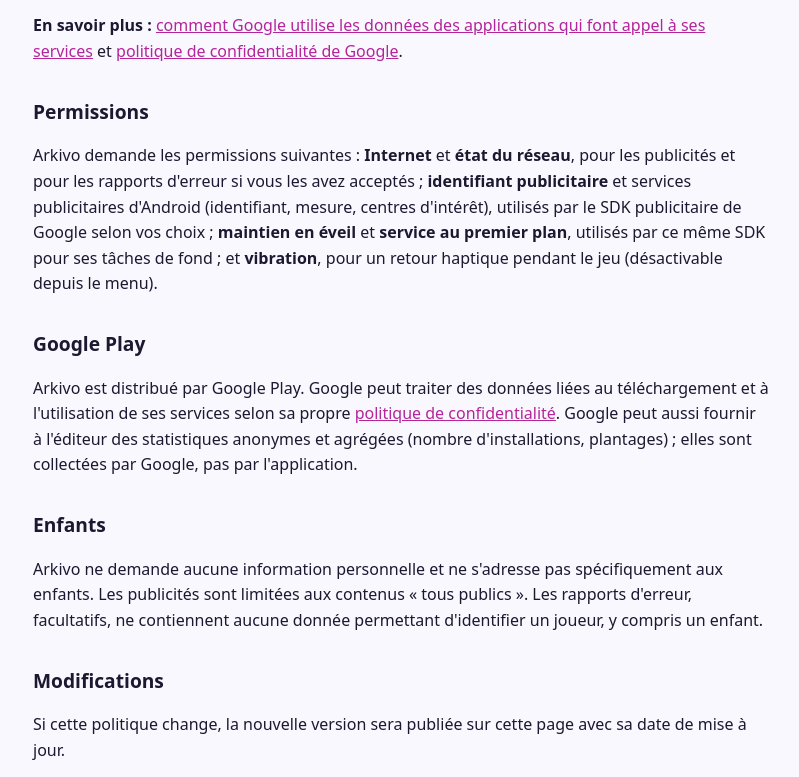
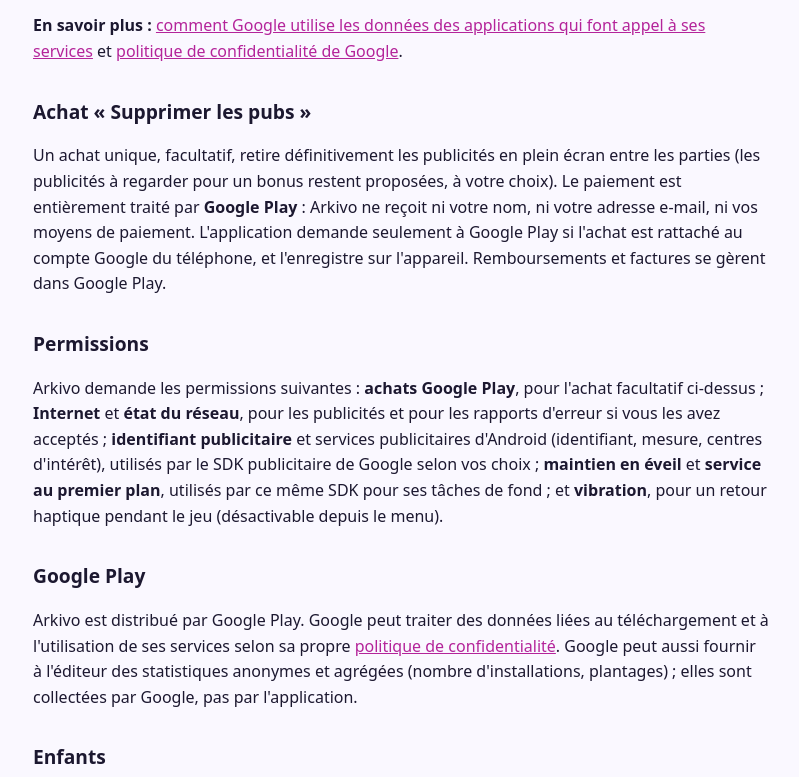
Before and after one commit to Vincent6785/arkivo-privacy, a plain HTML site: page index.html in a window 1280 px wide. Shown: the part 1963-2740 px from the top of the page, without its empty margins (239-1038 px from the left). Drawn offline with Linux system fonts and the light colour scheme.

Commit message:
Mise à jour de la politique de confidentialité

```diff
--- a/index.html
+++ b/index.html
@@ -69,8 +69,11 @@
     <p><strong>Votre choix :</strong> dans l'Espace économique européen, au Royaume-Uni et en Suisse, un formulaire de Google vous demande au premier lancement si vous acceptez les publicités personnalisées. En cas de refus, les publicités restent affichées mais ne sont pas personnalisées. Base légale : votre consentement (RGPD, article 6.1.a) pour la personnalisation et l'accès à l'identifiant publicitaire. Vous pouvez revoir ce choix à tout moment dans « À propos », bouton « Choix publicitaires », et réinitialiser ou supprimer l'identifiant publicitaire dans les paramètres d'Android.</p>
     <p><strong>En savoir plus :</strong> <a href="https://policies.google.com/technologies/partner-sites">comment Google utilise les données des applications qui font appel à ses services</a> et <a href="https://policies.google.com/privacy">politique de confidentialité de Google</a>.</p>
 
+    <h2>Achat « Supprimer les pubs »</h2>
+    <p>Un achat unique, facultatif, retire définitivement les publicités en plein écran entre les parties (les publicités à regarder pour un bonus restent proposées, à votre choix). Le paiement est entièrement traité par <strong>Google Play</strong> : Arkivo ne reçoit ni votre nom, ni votre adresse e-mail, ni vos moyens de paiement. L'application demande seulement à Google Play si l'achat est rattaché au compte Google du téléphone, et l'enregistre sur l'appareil. Remboursements et factures se gèrent dans Google Play.</p>
+
     <h2>Permissions</h2>
-    <p>Arkivo demande les permissions suivantes : <strong>Internet</strong> et <strong>état du réseau</strong>, pour les publicités et pour les rapports d'erreur si vous les avez acceptés ; <strong>identifiant publicitaire</strong> et services publicitaires d'Android (identifiant, mesure, centres d'intérêt), utilisés par le SDK publicitaire de Google selon vos choix ; <strong>maintien en éveil</strong> et <strong>service au premier plan</strong>, utilisés par ce même SDK pour ses tâches de fond ; et <strong>vibration</strong>, pour un retour haptique pendant le jeu (désactivable depuis le menu).</p>
+    <p>Arkivo demande les permissions suivantes : <strong>achats Google Play</strong>, pour l'achat facultatif ci-dessus ; <strong>Internet</strong> et <strong>état du réseau</strong>, pour les publicités et pour les rapports d'erreur si vous les avez acceptés ; <strong>identifiant publicitaire</strong> et services publicitaires d'Android (identifiant, mesure, centres d'intérêt), utilisés par le SDK publicitaire de Google selon vos choix ; <strong>maintien en éveil</strong> et <strong>service au premier plan</strong>, utilisés par ce même SDK pour ses tâches de fond ; et <strong>vibration</strong>, pour un retour haptique pendant le jeu (désactivable depuis le menu).</p>
 
     <h2>Google Play</h2>
     <p>Arkivo est distribué par Google Play. Google peut traiter des données liées au téléchargement et à l'utilisation de ses services selon sa propre <a href="https://policies.google.com/privacy">politique de confidentialité</a>. Google peut aussi fournir à l'éditeur des statistiques anonymes et agrégées (nombre d'installations, plantages) ; elles sont collectées par Google, pas par l'application.</p>
@@ -113,8 +116,11 @@
     <p><strong>Your choice:</strong> in the European Economic Area, the United Kingdom and Switzerland, a Google form asks you at first launch whether you accept personalised ads. If you refuse, ads are still shown but are not personalised. Legal basis: your consent (GDPR, article 6.1.a) for personalisation and access to the advertising ID. You can review this choice at any time in "About", "Ad choices" button, and reset or delete the advertising ID in Android's settings.</p>
     <p><strong>Learn more:</strong> <a href="https://policies.google.com/technologies/partner-sites">how Google uses data from apps that use its services</a> and <a href="https://policies.google.com/privacy">Google's privacy policy</a>.</p>
 
+    <h2>"Remove ads" purchase</h2>
+    <p>A single, optional purchase permanently removes the full-screen ads between games (ads you can watch for a bonus remain available, at your choice). Payment is handled entirely by <strong>Google Play</strong>: Arkivo receives neither your name, nor your email address, nor your payment details. The app only asks Google Play whether the purchase is attached to the phone's Google account, and stores that on the device. Refunds and receipts are managed in Google Play.</p>
+
     <h2>Permissions</h2>
-    <p>Arkivo requests the following permissions: <strong>Internet</strong> and <strong>network state</strong>, for ads and for error reports if you agreed to them; <strong>advertising ID</strong> and Android's ad services (ID, measurement, topics), used by Google's advertising SDK according to your choices; <strong>wake lock</strong> and <strong>foreground service</strong>, used by that same SDK for its background tasks; and <strong>vibration</strong>, for haptic feedback during play (can be turned off from the menu).</p>
+    <p>Arkivo requests the following permissions: <strong>Google Play purchases</strong>, for the optional purchase above; <strong>Internet</strong> and <strong>network state</strong>, for ads and for error reports if you agreed to them; <strong>advertising ID</strong> and Android's ad services (ID, measurement, topics), used by Google's advertising SDK according to your choices; <strong>wake lock</strong> and <strong>foreground service</strong>, used by that same SDK for its background tasks; and <strong>vibration</strong>, for haptic feedback during play (can be turned off from the menu).</p>
 
     <h2>Google Play</h2>
     <p>Arkivo is distributed through Google Play. Google may process data related to downloads and to the use of its services under its own <a href="https://policies.google.com/privacy">privacy policy</a>. Google may also give the publisher anonymous, aggregated statistics (number of installs, crashes); these are collected by Google, not by the app.</p>
```
